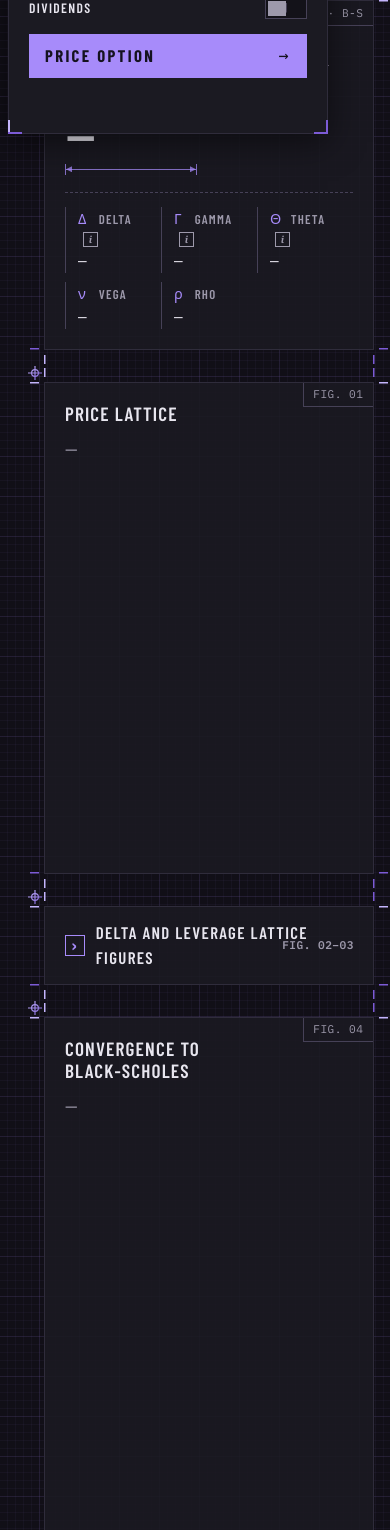
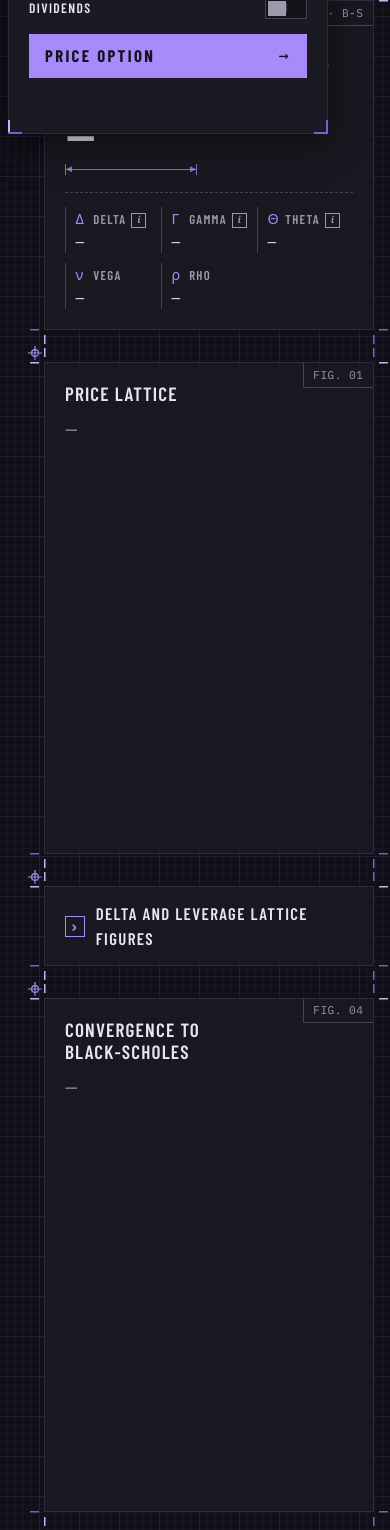
Before and after one commit to hilldean09/binomial_options_pricing, a Flask app: page / in a window 390 px wide. Shown: the part 623-2153 px from the top of the page. Run offline with Flask 3, Linux system fonts and the light colour scheme; some libraries are stand-ins or nearby versions.

Commit message:
Fit greeks, disclosure bar and prose to narrow screens
Co-Authored-By: Claude Opus 5.5 <noreply@anthropic.com>

```diff
--- a/static/css/style.css
+++ b/static/css/style.css
@@ -955,7 +955,8 @@ h1, h2, h3 {
 
 .details {
     display: grid;
-    grid-template-columns: repeat(auto-fit, minmax(5rem, 1fr));
+    /* Wide enough for a symbol, name and info button on one line */
+    grid-template-columns: repeat(auto-fit, minmax(5.4rem, 1fr));
     gap: 0.6rem 0;
     margin: 1.1rem 0 0;
     padding-top: 0.85rem;
@@ -963,7 +964,7 @@ h1, h2, h3 {
 }
 
 .detail {
-    padding: 0.05rem 0.75rem;
+    padding: 0.05rem 0.3rem 0.05rem 0.6rem;
     border-left: 1px solid var(--border-strong);
 }
 
@@ -981,8 +982,8 @@ h1, h2, h3 {
 .detail dt[data-symbol]::before {
     content: attr(data-symbol);
     display: inline-block;
-    min-width: 1.1em;
-    margin-right: 0.3rem;
+    min-width: 1em;
+    margin-right: 0.2rem;
     color: var(--accent);
     font-family: var(--font);
     font-size: 0.9rem;
@@ -1140,6 +1141,21 @@ h1, h2, h3 {
     right: 0.6rem;
 }
 
+.disclosure-bar:has(> .sheet-code) {
+    padding-right: 7.5rem;
+}
+
+/* No room for it beside the heading on a narrow screen */
+@media (max-width: 760px) {
+    .disclosure-bar .sheet-code {
+        display: none;
+    }
+
+    .disclosure-bar:has(> .sheet-code) {
+        padding-right: 1.25rem;
+    }
+}
+
 .disclosure-icon {
     display: grid;
     place-items: center;
@@ -1416,6 +1432,16 @@ h1, h2, h3 {
 
 .prose > :not(.figure-card) {
     max-width: 72ch;
+}
+
+@media (max-width: 760px) {
+    .prose {
+        padding: 1.25rem 1.1rem;
+    }
+
+    .prose h2 {
+        font-size: 1.45rem;
+    }
 }
 
 /* Section headings: the section number set out ahead, over a full rule */
```
